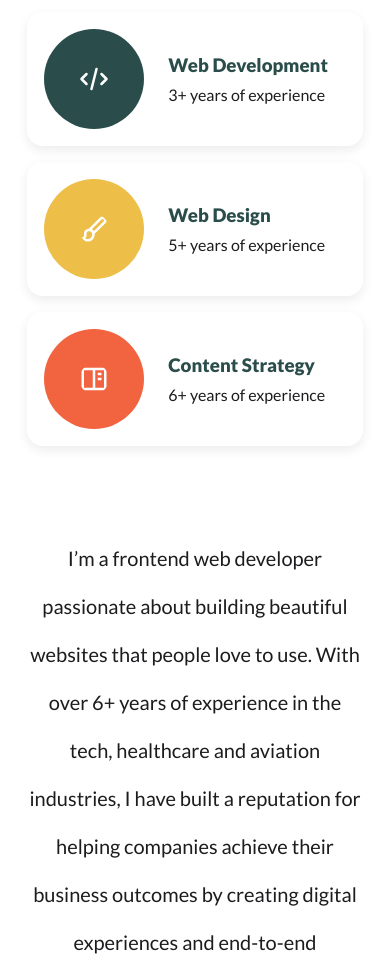
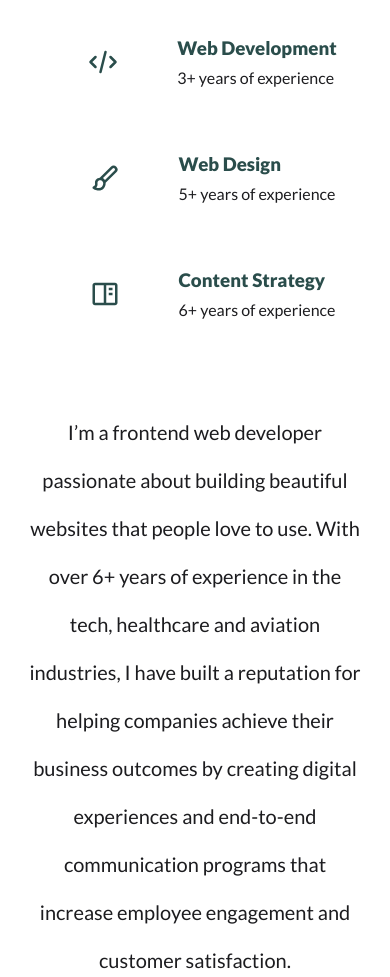
Before and after one commit to josh-merrill/personal-portfolio, a React (Vite) app: page / in a window 390 px wide. Shown: the part 1020-1997 px from the top of the page. Built offline with nearby package versions, Linux system fonts and the light colour scheme.

Commit message:
STYLE: Updated header and about component styling

```diff
--- a/src/components/about/About.jsx
+++ b/src/components/about/About.jsx
@@ -13,21 +13,21 @@ const About = () => {
       <div className="container about__container">
         <div className="about__cards">
           <article className="about__card">
-            <HiOutlineCode className="about__icon background-green" />
+            <HiOutlineCode className="about__icon" />
             <div className="about__text">
               <h3 className="text-green">Web Development</h3>
               <p>3+ years of experience</p>
             </div>
           </article>
           <article className="about__card">
-            <BiPaint className="about__icon background-yellow" />
+            <BiPaint className="about__icon" />
             <div className="about__text">
               <h3 className="text-green">Web Design</h3>
               <p>5+ years of experience</p>
             </div>
           </article>
           <article className="about__card">
-            <BiBookContent className="about__icon background-orange" />
+            <BiBookContent className="about__icon" />
             <div className="about__text">
               <h3 className="text-green">Content Strategy</h3>
               <p>6+ years of experience</p>
--- a/src/components/about/about.css
+++ b/src/components/about/about.css
@@ -6,8 +6,7 @@
 
 .about__container {
   display: grid;
-  grid-template-columns: 35% 50%;
-  gap: 15%
+  grid-template-columns: repeat(3, 1fr);
 }
 
 .about__me {
@@ -38,14 +37,10 @@
   display: flex;
   flex-direction: column;
   gap: 1.5rem;
+  margin-right: 5rem;
 }
 
 .about__card {
-  border: 1px solid var(--color-light);
-  border-radius: 1rem;
-  padding: 1rem;
-  box-shadow: rgb(0 0 0 / 8%) 0px 4px 12px;
-  position: relative;
   display: flex;
   gap: 1.5rem;
   display: flex;
@@ -54,11 +49,9 @@
 }
 
 .about__icon {
-  color: var(--color-white);
-  background: var(--color-secondary);
+  color: var(--color-primary);
   width: 100px;
   height: 100px;
-  border-radius: 50%;
   padding: 35px;
 }
 
@@ -75,10 +68,16 @@
   font-size: 1.25rem;
   line-height: 3rem;
   align-self: center;
+  grid-column-start: 2;
+  grid-column-end: 4;
 }
 
 .about__content p {
   font-size: 1.25rem;
+}
+
+.about__text {
+  width: max-content;
 }
 
 /* ========== MEDIA QUERIES (MEDIUM DEVICES) ========= */
@@ -93,11 +92,20 @@
     margin: 2rem auto 4rem;
   }
 
-  /* .about__content p {
-  } */
+
+  .about__cards {
+    margin-right: 0;
+  }
+
+  .about__card {
+    justify-content: center;
+  }
 
   .about__content {
-    margin-top: 5rem;
+    margin-top: 3rem;
+    text-align: center;
+    grid-column-start: 1;
+    grid-column-end: -1;
   }
 
   .btn__wrapper {
@@ -120,12 +128,4 @@
     margin-bottom: 1rem;
   }
 
-  .about__content {
-    text-align: center;
-    margin-top: 3rem;
-  }
-
-  .about__content p {
-    margin: 1.5rem 0;
-  }
 }
--- a/src/components/header/header.css
+++ b/src/components/header/header.css
@@ -47,12 +47,12 @@ h5:nth-of-type(2) {
 .me {
   background: var(--color-gradient);
   width: 22rem;
-  height: 30rem;
+  height: auto;
   position: absolute;
   left: 50%;
   transform: translateX(-50%);
   margin-top: 2rem;
-  border-radius: 12rem 12rem 0 0;
+  border-radius: 220px 220px 0 0;
   overflow: hidden;
   padding: 3rem 0rem 0rem 0rem;
 }
@@ -73,9 +73,7 @@ h5:nth-of-type(2) {
 
 /* ========== MEDIA QUERIES (MEDIUM DEVICES) ========= */
 @media screen and (max-width: 1024px) {
-  header {
-    height: 68vh;
-  }
+
 }
 
 /* ========== MEDIA QUERIES (SMALL DEVICES) ========= */
@@ -97,7 +95,6 @@ h5:nth-of-type(2) {
 
   .me {
     width: 94%;
-    max-width: 20rem;
     margin-top: 2.5rem;
     justify-content: center;
   }
```
